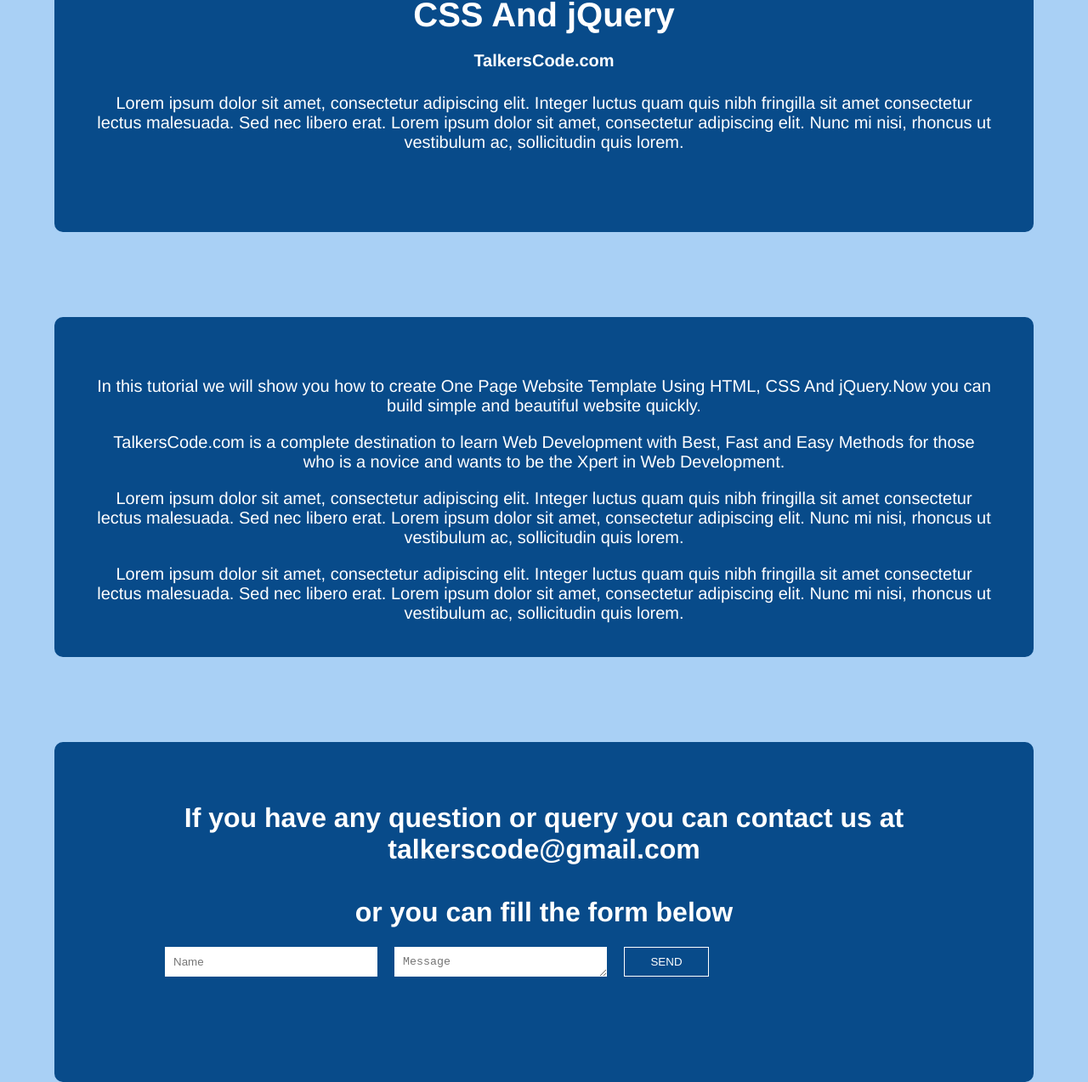
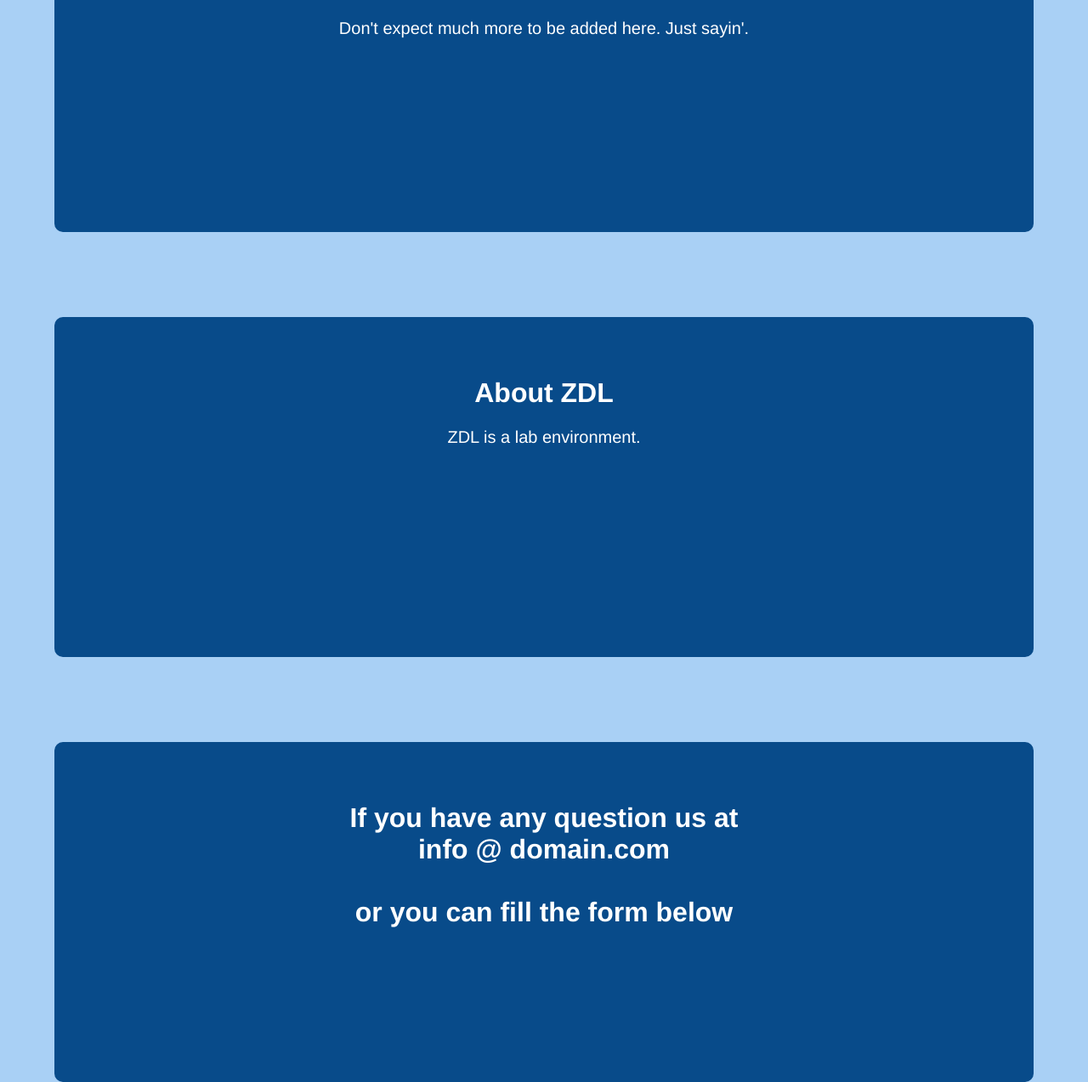
Before and after one commit to trentzdl/zdefenselab.com, a plain HTML site: page index.html in a window 1280 px wide. Shown: the part 297-1570 px from the top of the page at 85% size. Drawn offline with nearby package versions, Linux system fonts and the light colour scheme.

Commit message:
Update index.html
Signed-off-by: trentzdl <131911228+trentzdl@users.noreply.github.com>

```diff
--- a/index.html
+++ b/index.html
@@ -1,43 +1,28 @@
 <html>
 <head>
-<link rel="stylesheet" type="text/css" href="style.css">
-<script type="text/javascript" src="jquery.js"></script>
-<script type="text/javascript">
-function scrollto(div)
-{
- $('html,body').animate(
- {
-  scrollTop: $("#"+div).offset().top
- },'slow');
-}
-</script>
+	<link rel="stylesheet" type="text/css" href="style.css">
 </head>
 <body>
 
 <div id="header">
  <li id="site_name">ZDefenseLab.com</li>
- <li onclick="scrollto('home');">HOME</li>
+	<li><a href="#home">HOME</a></li>
  <li onclick="scrollto('about');">ABOUT</li>
  <li onclick="scrollto('contact');">CONTACT</li>
 </div>
 
 <div id="home">
- <h1>Demo Of One Page Website Template Using HTML, CSS And jQuery<p>TalkersCode.com</p></h1>
- <p>Lorem ipsum dolor sit amet, consectetur adipiscing elit. Integer luctus quam quis nibh fringilla sit amet consectetur lectus malesuada. Sed nec libero erat. Lorem ipsum dolor sit amet, consectetur adipiscing elit. Nunc mi nisi, rhoncus ut vestibulum ac, sollicitudin quis lorem. </p>
+ <h1>Welcome to Z Defense Lab!</p></h1>
+ <p>Don't expect much more to be added here. Just sayin'.</p>
 </div>
 
 <div id="about">
- <p>In this tutorial we will show you how to create One Page Website Template Using HTML, CSS And jQuery.Now you can build simple and beautiful website quickly.</p>
- <p>TalkersCode.com is a complete destination to learn Web Development with Best, Fast and Easy Methods for those who is a novice and wants to be the Xpert in Web Development.</p>
- <p>Lorem ipsum dolor sit amet, consectetur adipiscing elit. Integer luctus quam quis nibh fringilla sit amet consectetur lectus malesuada. Sed nec libero erat. Lorem ipsum dolor sit amet, consectetur adipiscing elit. Nunc mi nisi, rhoncus ut vestibulum ac, sollicitudin quis lorem. </p>
- <p>Lorem ipsum dolor sit amet, consectetur adipiscing elit. Integer luctus quam quis nibh fringilla sit amet consectetur lectus malesuada. Sed nec libero erat. Lorem ipsum dolor sit amet, consectetur adipiscing elit. Nunc mi nisi, rhoncus ut vestibulum ac, sollicitudin quis lorem. </p>
+ <h1>About ZDL</p></h1>
+	<p>ZDL is a lab environment.</p>
 </div>
 
 <div id="contact">
-<h1>If you have any question or query you can contact us at <br>talkerscode@gmail.com <br><br>or you can fill the form below</h1>
-<input type="text" placeholder="Name">
-<textarea placeholder="Message"></textarea>
-<input type="submit" value="SEND">
+	<h1>If you have any question us at <br>info @ domain.com <br><br>or you can fill the form below</h1>
 </div>
 
 </body>
```
